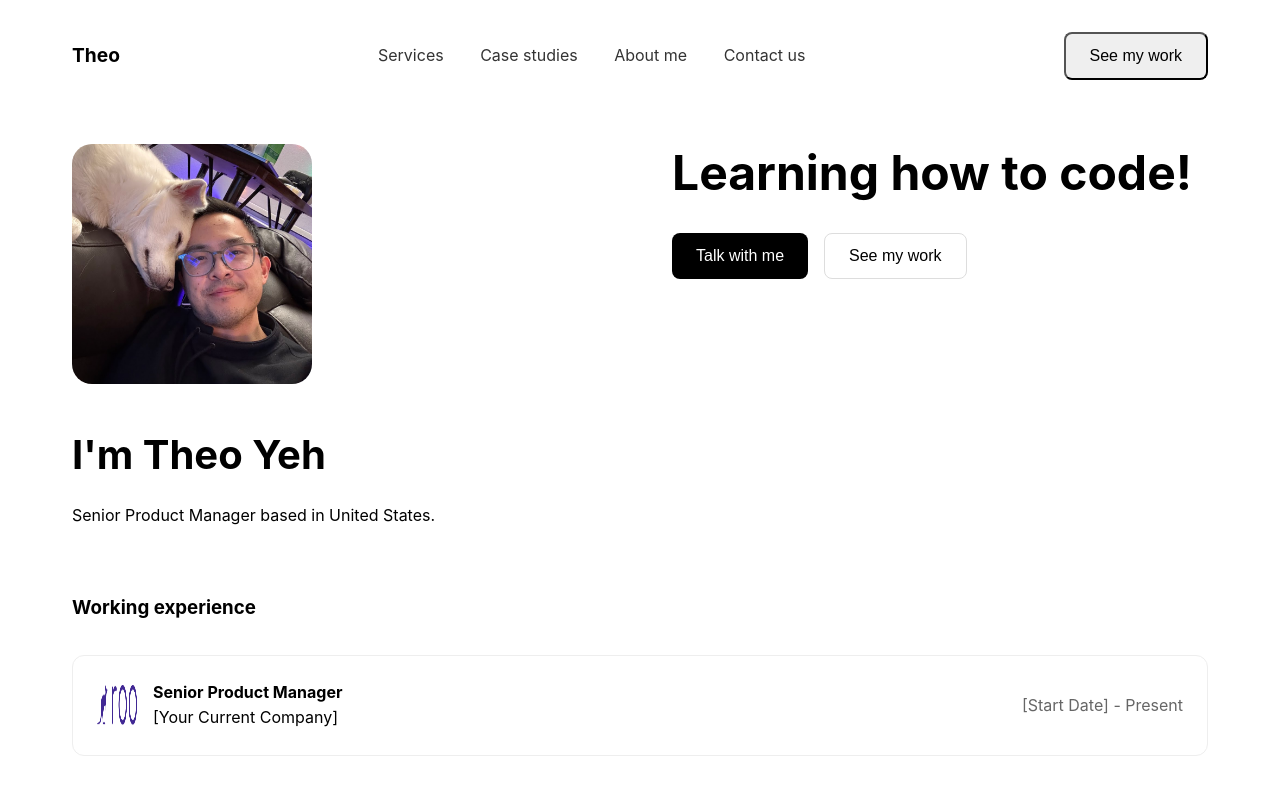
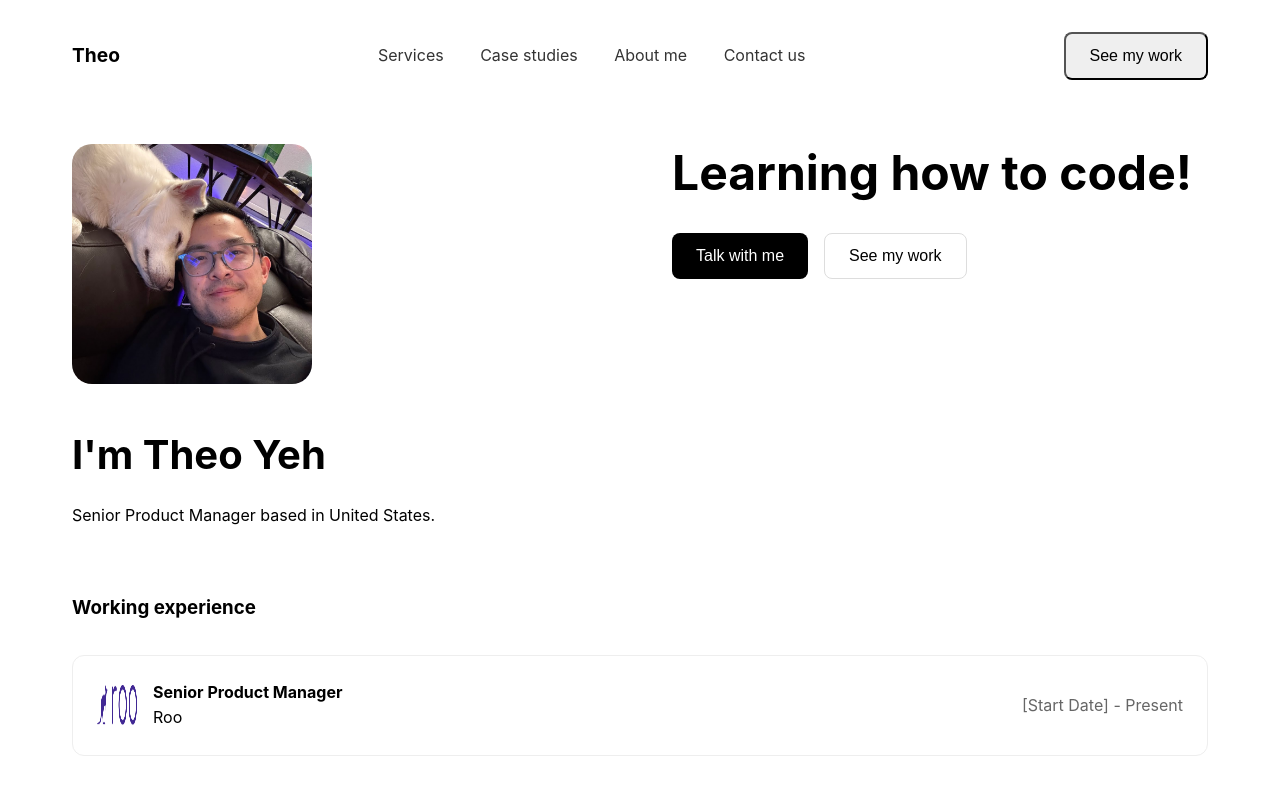
Before and after one commit to 21Tito/profile-site, a plain HTML site: page index.html in a window 1280 px wide. Drawn offline with Linux system fonts and the light colour scheme.

Commit message:
Update index.html

```diff
--- a/index.html
+++ b/index.html
@@ -42,7 +42,7 @@
                     <img src="roo.png" alt="Company Logo" class="company-logo">
                     <div class="experience-details">
                         <h4>Senior Product Manager</h4>
-                        <p>[Your Current Company]</p>
+                        <p>Roo</p>
                     </div>
                     <span class="date">[Start Date] - Present</span>
                 </div>
```
